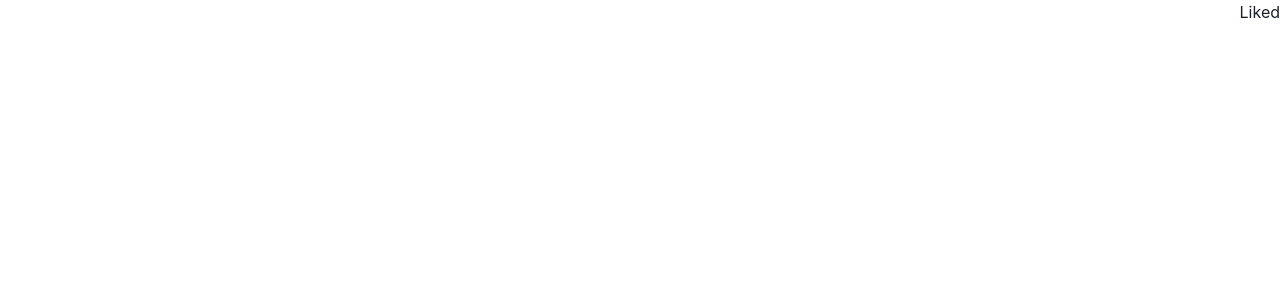
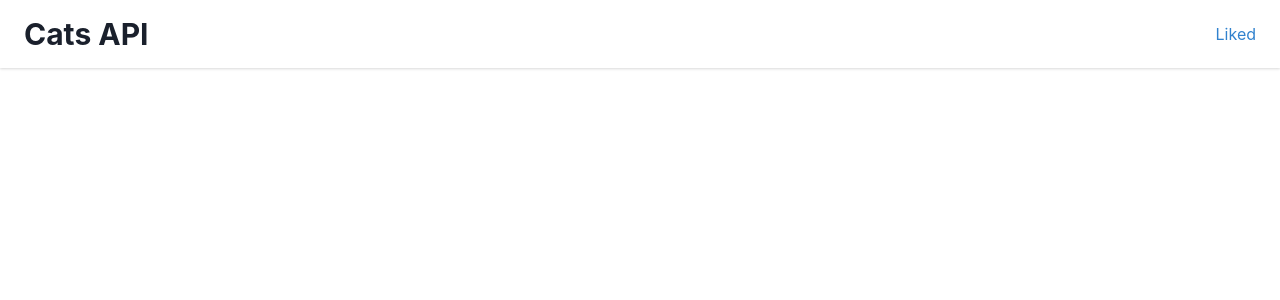
Before and after one commit to Dan6erbond/cat-pics, a React (Vite) app: page / in a window 1280 px wide. Shown: the top 300 px of the page. Built offline with nearby package versions, Linux system fonts and the light colour scheme.

Commit message:
💄 Update nav styles

```diff
--- a/src/App.tsx
+++ b/src/App.tsx
@@ -1,4 +1,4 @@
-import { ChakraProvider, Flex, Link } from "@chakra-ui/react";
+import { ChakraProvider, Flex, Heading, Link, Spacer } from "@chakra-ui/react";
 import React from "react";
 import { QueryClient, QueryClientProvider } from "react-query";
 import {
@@ -17,8 +17,10 @@ function App() {
       <Router>
         <QueryClientProvider client={queryClient}>
           <ChakraProvider>
-            <Flex align="center" justify="flex-end">
-              <Link as={RouterLink} to="/liked">
+            <Flex align="center" py={4} px={6} shadow="base">
+              <Heading size="lg">Cats API</Heading>
+              <Spacer />
+              <Link as={RouterLink} to="/liked" color="blue.500">
                 Liked
               </Link>
             </Flex>
```
